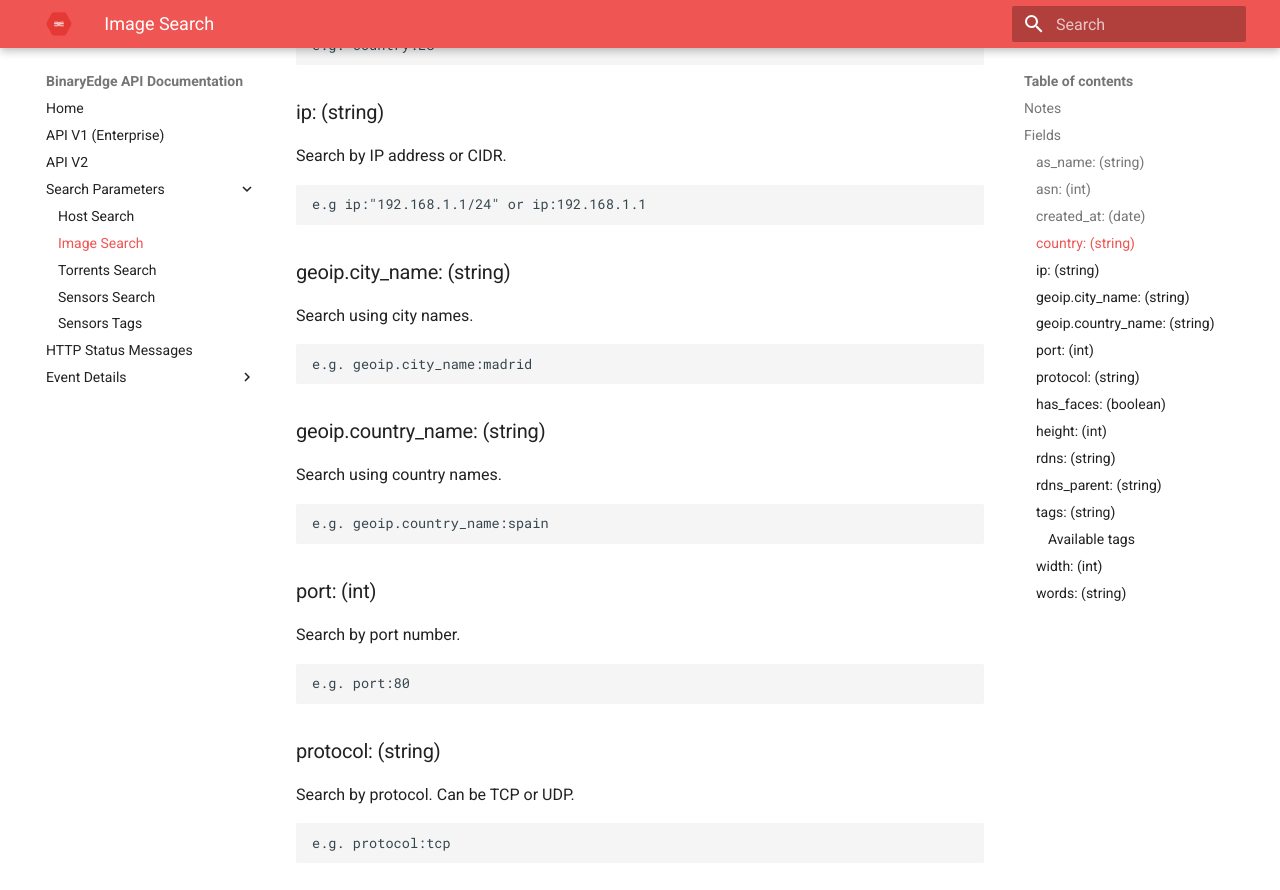
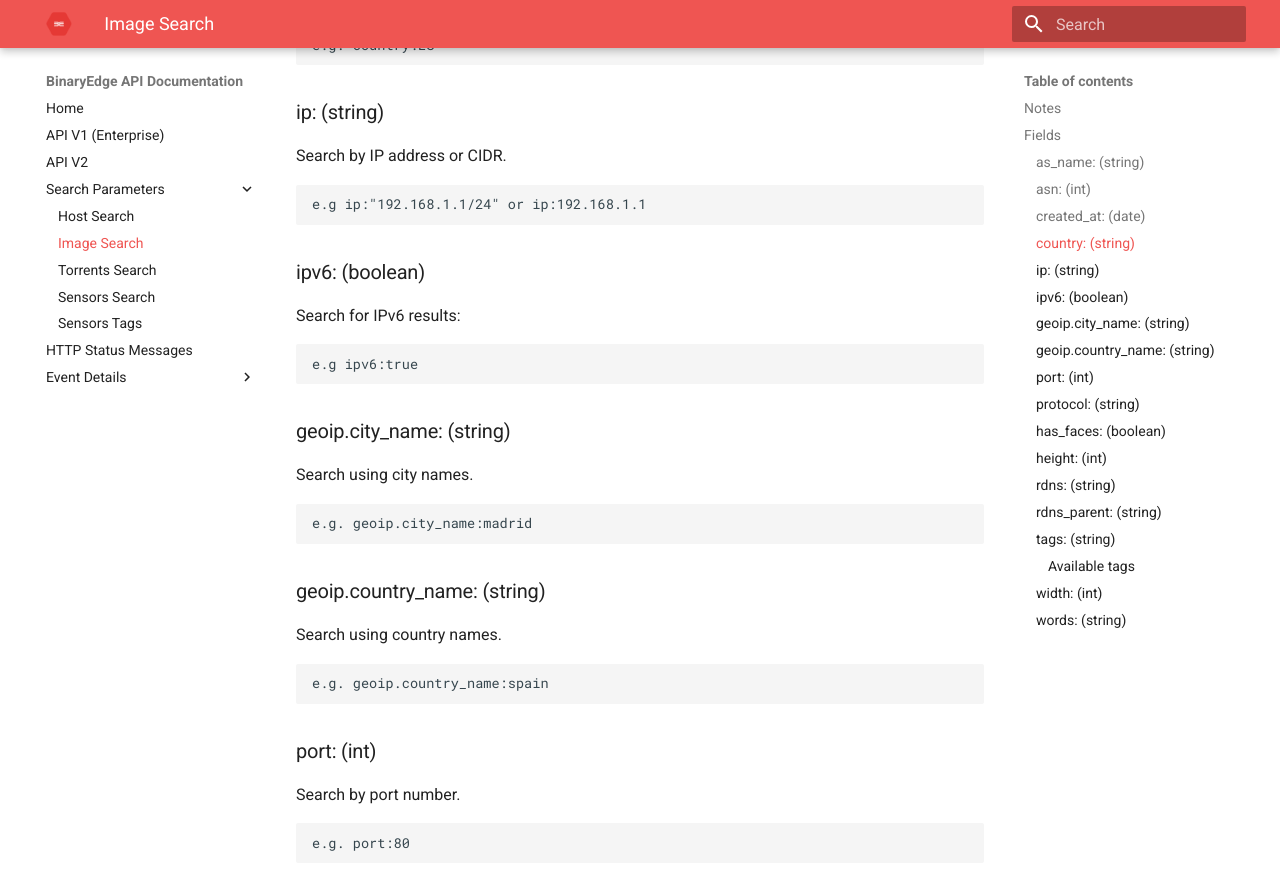
Before and after one commit to igama/docs.binaryedge.io, an MkDocs documentation site: the page built from docs/image-search.md, in a window 1280 px wide and 900 px high, scrolled down 1549 px. Shown: the top 890 px of the window. Built offline with MkDocs 1.6.1 and Material for MkDocs 9.7.7, drawn with Linux system fonts in a browser that asks for light colours.

Commit message:
added ipv6

```diff
--- a/docs/image-search.md
+++ b/docs/image-search.md
@@ -48,6 +48,11 @@ Search using ISO2 Country Codes.
 Search by IP address or CIDR.
 
     e.g ip:"192.168.1.1/24" or ip:192.168.1.1
+
+### ipv6: (boolean)
+Search for IPv6 results:
+
+    e.g ipv6:true
 
 ### geoip.city_name: (string)
 Search using city names.
--- a/docs/search.md
+++ b/docs/search.md
@@ -48,6 +48,11 @@ Search by created_at.
 Search by IP address or CIDR.
 
     e.g ip:"192.168.1.1/24" or ip:192.168.1.1
+
+### ipv6: (boolean)
+Search for IPv6 results:
+
+    e.g ipv6:true
 
 ### geoip.city_name: (string)
 Search using city names.
```
